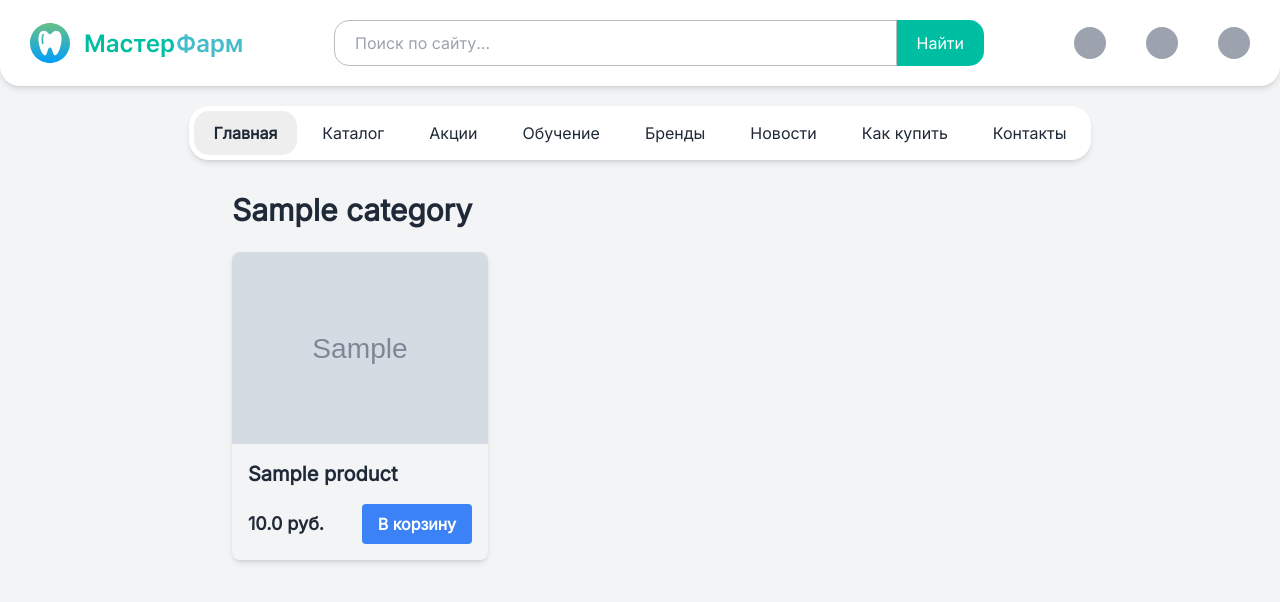
After one commit to defendar45-web/shop-, a Django app: a page that uses base/templates/base/base.html in a window 1280 px wide. The commit adds this page. Shown: the top 602 px of the page. Run offline with Django 5.2, Linux system fonts and the light colour scheme; tables that the repository leaves empty hold one stand-in row (values such as "Sample post"); grey boxes marked "Sample" are stand-in pictures; some libraries are stand-ins or nearby versions.

Commit message:
Добавил отоброжения категорий и продуктов

```diff
--- a/base/templates/base/base.html
+++ b/base/templates/base/base.html
@@ -53,10 +53,10 @@
         <nav class="bg-white rounded-[20px] shadow-md">
           <ul class="flex py-[15px] px-[5px] gap-[5px]">
             <li class="">
-                <a href="#" class=" rounded-[15px] font-semibold bg-[#EEEEEE] py-[12px] px-[20px] hover:bg-gray-50 transition-all">Главная</a>
+                <a href="{% url 'home' %}" class=" rounded-[15px] font-semibold bg-[#EEEEEE] py-[12px] px-[20px] hover:bg-gray-50 transition-all">Главная</a>
             </li>
             <li class="">
-                <a href="#" class=" rounded-[15px] py-[12px] px-[20px] hover:bg-gray-50 transition-all">Каталог</a>
+                <a href="{% url 'categories'%}" class=" rounded-[15px] py-[12px] px-[20px] hover:bg-gray-50 transition-all">Каталог</a>
             </li>
             <li class="">
                 <a href="#" class=" rounded-[15px] py-[12px] px-[20px] hover:bg-gray-50 transition-all">Акции</a>
--- /dev/null
+++ b/products/templates/products/products_by_category.html
@@ -0,0 +1,35 @@
+{% extends 'base/base.html' %}
+
+{% block content %}
+<div class="container mx-auto py-8">
+    <h1 class="text-3xl font-semibold mb-6">{{ category.name }}</h1>
+    <ul class="grid grid-cols-1 md:grid-cols-2 lg:grid-cols-3 gap-6">
+        {% for product in products %}
+        <li class="rounded-lg shadow-md overflow-hidden relative min-h-[250px]">
+            <div class="relative h-full flex flex-col justify-between">
+
+                {% if product.image %}
+                <div class="relative h-full">
+                    <img src="{{ product.get_image }}" alt="{{ product.name }}" class="w-full h-48 object-cover object-center">
+                </div>
+                {% else %}
+                <div class="bg-gray-100 flex items-center justify-center h-48">
+                    <p class="text-gray-500">Изображение отсутствует</p>
+                </div>
+                {% endif %}
+
+                <div class="p-4">
+                    <h2 class="text-xl font-semibold mb-2">{{ product.name }}</h2>
+                    <div class="mt-4 flex justify-between items-center">
+                        <span class="text-lg font-bold">{{ product.price }} руб.</span>
+                        <button class="bg-blue-500 hover:bg-blue-700 text-white font-bold py-2 px-4 rounded">
+                            В корзину
+                        </button>
+                    </div>
+                </div>
+            </div>
+        </li>
+        {% endfor %}
+    </ul>
+</div>
+{% endblock %}
--- a/products/urls.py
+++ b/products/urls.py
@@ -3,5 +3,5 @@ from products.views import *
 
 urlpatterns = [
     path('categories/', categories , name='categories'),
-    path('products/', products , name='products'),
+    path('category/<slug:slug>', products_by_category, name='products_by_category'),
 ]
--- a/products/views.py
+++ b/products/views.py
@@ -1,8 +1,5 @@
 from django.shortcuts import render
-from products.models import Category
-
-
-
+from products.models import Category,  Product
 
 
 def categories(request):
@@ -12,5 +9,11 @@ def categories(request):
     }
         )
 
-def products(request):
-    pass
+def products_by_category(request, slug):
+    category = Category.objects.get(slug=slug)
+    products = Product.objects.filter(category=category).order_by('-id')
+
+    return render(request, 'products/products_by_category.html',{
+        "products":products,
+        "category":category,
+    })
```
Also changed, not shown: products/templates/products/categories.html (+29 -12 lines).
